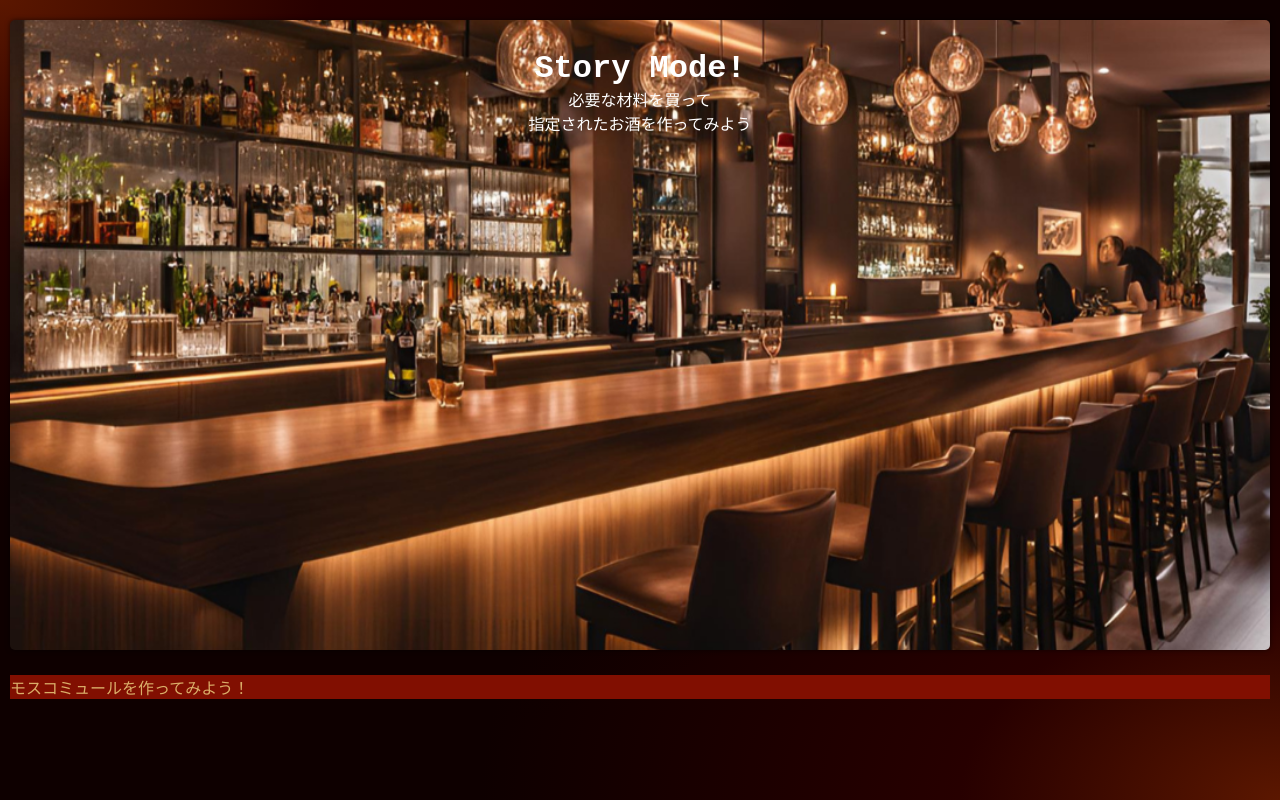
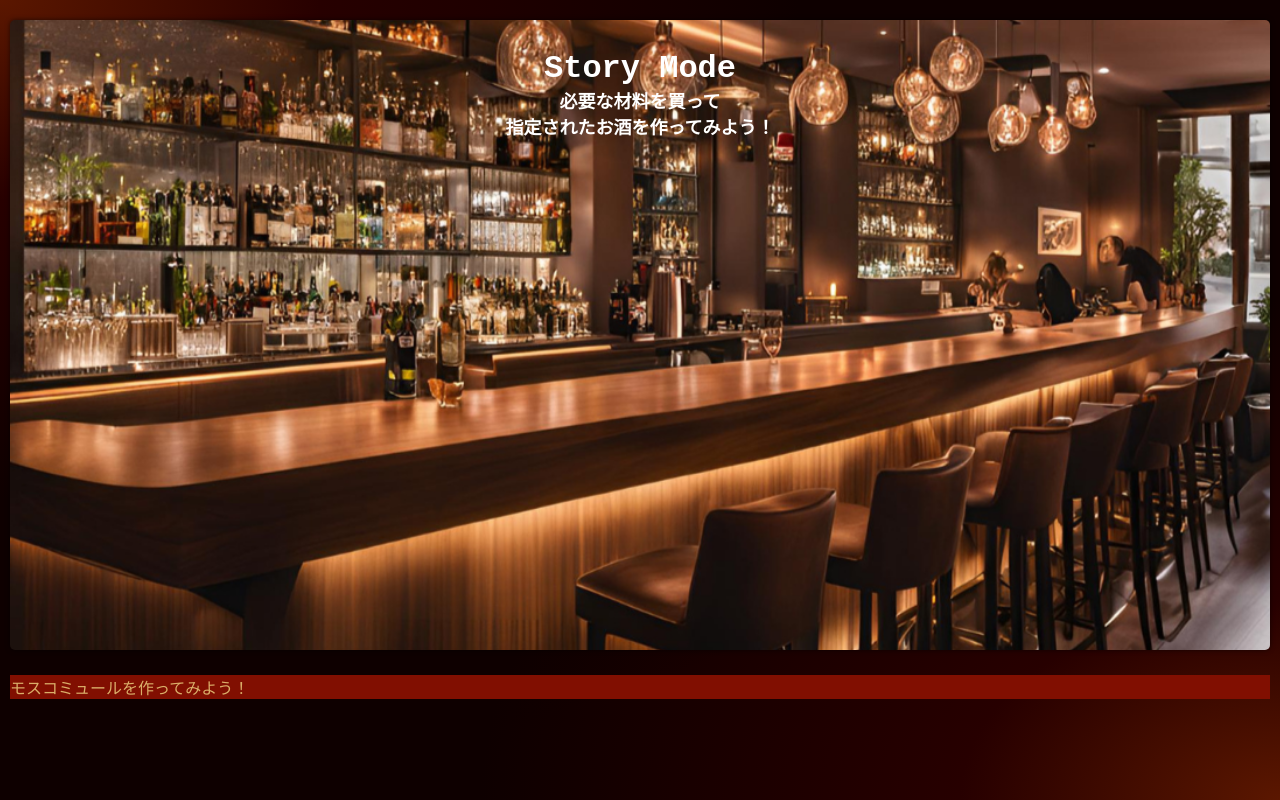
Before and after one commit to aridome222/Frontend-Tacktail, a Next.js app: page /story in a window 1280 px wide. Built offline with nearby package versions, Linux system fonts and the light colour scheme.

Commit message:
update: 上部の文字サイズ等を調整

```diff
--- a/src/app/story/_components/StoryTop.module.css
+++ b/src/app/story/_components/StoryTop.module.css
@@ -12,6 +12,15 @@
   color: #fff;
 }
 
+.title {
+  font-size: 32px;
+}
+
+.description {
+  font-size: 18px;
+  font-weight: bold;
+}
+
 .imageParent {
   position: relative;
   width: 100%;
--- a/src/app/story/_components/StoryTop.tsx
+++ b/src/app/story/_components/StoryTop.tsx
@@ -5,9 +5,9 @@ export const StoryTop: React.FC = () => {
   return (
     <div className={styles.top}>
       <div className={styles.text}>
-        <h1>Story Mode!</h1>
-        <p>必要な材料を買って</p>
-        <p>指定されたお酒を作ってみよう</p>
+        <h1 className={styles.title}>Story Mode</h1>
+        <p className={styles.description}>必要な材料を買って</p>
+        <p className={styles.description}>指定されたお酒を作ってみよう！</p>
       </div>
       {/* <div className={styles.radialBack}></div> */}
       <div className={styles.imageParent}>
```
